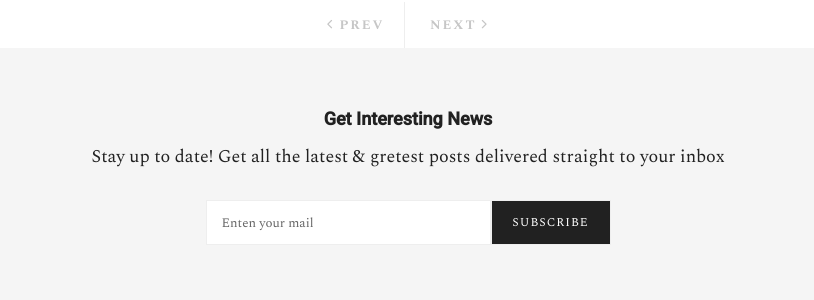
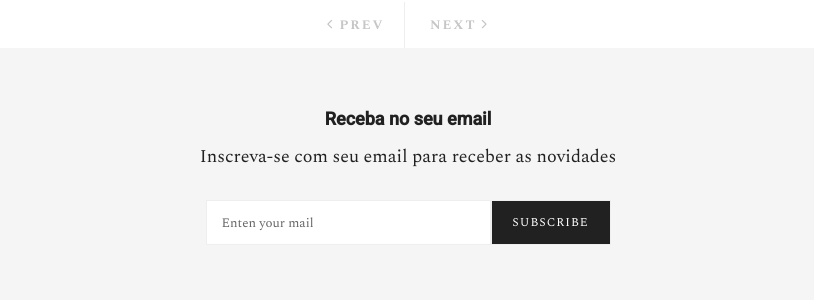
Before and after one commit to yunghk/Blog, a Jekyll site: the page built from index.html, in a window 1280 px wide. Shown: the part 1578-1878 px from the top of the page, without its empty margins (232-1046 px from the left). Built offline with Jekyll 4.4.1, drawn with Linux system fonts in a browser that asks for light colours; nearby versions of some CDN libraries; the list of posts is cut into pages by our own code.

Commit message:
Updated newsletter form

```diff
--- a/_layouts/post.html
+++ b/_layouts/post.html
@@ -88,13 +88,13 @@ layout: default
 				</div>
 
 				<div class="widget-newsletter">
-					<h5 class="newsletter-title wow fadeInUp">Get Interesting News</h5>
-					<div class="newsletter-subtitle wow fadeInUp" data-wow-delay=".2s">Stay up to date! Get all the latest & gretest posts delivered straight to your inbox</div>
+					<h5 class="newsletter-title wow fadeInUp">Receba no seu email</h5>
+					<div class="newsletter-subtitle wow fadeInUp" data-wow-delay=".2s">Inscreva-se com seu email para receber as novidades</div>
 					<form class="newsletter-form validate" action="{% if site.mailchimp %}//{{site.mailchimp}}{% else %}#{% endif %}"
 						method="POST" id="membedded-subscribe-form" name="membedded-subscribe-form" target="_blank" novalidate>
 						<div class="newsletter-group">
 							<div class="newsletter-group-top">
-								<label class="screen-reader-text" for="mce-EMAIL">Enter your mail address</label>
+								<label class="screen-reader-text" for="mce-EMAIL">Seu email</label>
 								<input class="newsletter-email required email" id="mce-EMAIL" type="text" name="EMAIL" placeholder="Enten your mail">
 							</div>
 							<input class="newsletter-button" id="membedded-subscribe" type="submit" name="subscribe" value="Subscribe">
--- a/index.html
+++ b/index.html
@@ -17,13 +17,13 @@ layout: default
 {% include pagination.html %}
 
 <div class="widget-newsletter">
-	<h5 class="newsletter-title wow fadeInUp">Get Interesting News</h5>
-	<div class="newsletter-subtitle wow fadeInUp" data-wow-delay=".2s">Stay up to date! Get all the latest & gretest posts delivered straight to your inbox</div>
+	<h5 class="newsletter-title wow fadeInUp">Receba no seu email</h5>
+	<div class="newsletter-subtitle wow fadeInUp" data-wow-delay=".2s">Inscreva-se com seu email para receber as novidades</div>
 	<form class="newsletter-form validate" action="{% if site.mailchimp %}//{{site.mailchimp}}{% else %}#{% endif %}"
 		method="POST" id="membedded-subscribe-form" name="membedded-subscribe-form" target="_blank" novalidate>
 		<div class="newsletter-group">
 			<div class="newsletter-group-top">
-				<label class="screen-reader-text" for="mce-EMAIL">Enter your mail address</label>
+				<label class="screen-reader-text" for="mce-EMAIL">Seu email</label>
 				<input class="newsletter-email required email" id="mce-EMAIL" type="text" name="EMAIL" placeholder="Enten your mail">
 			</div>
 			<input class="newsletter-button" id="membedded-subscribe" type="submit" name="subscribe" value="Subscribe">
```
